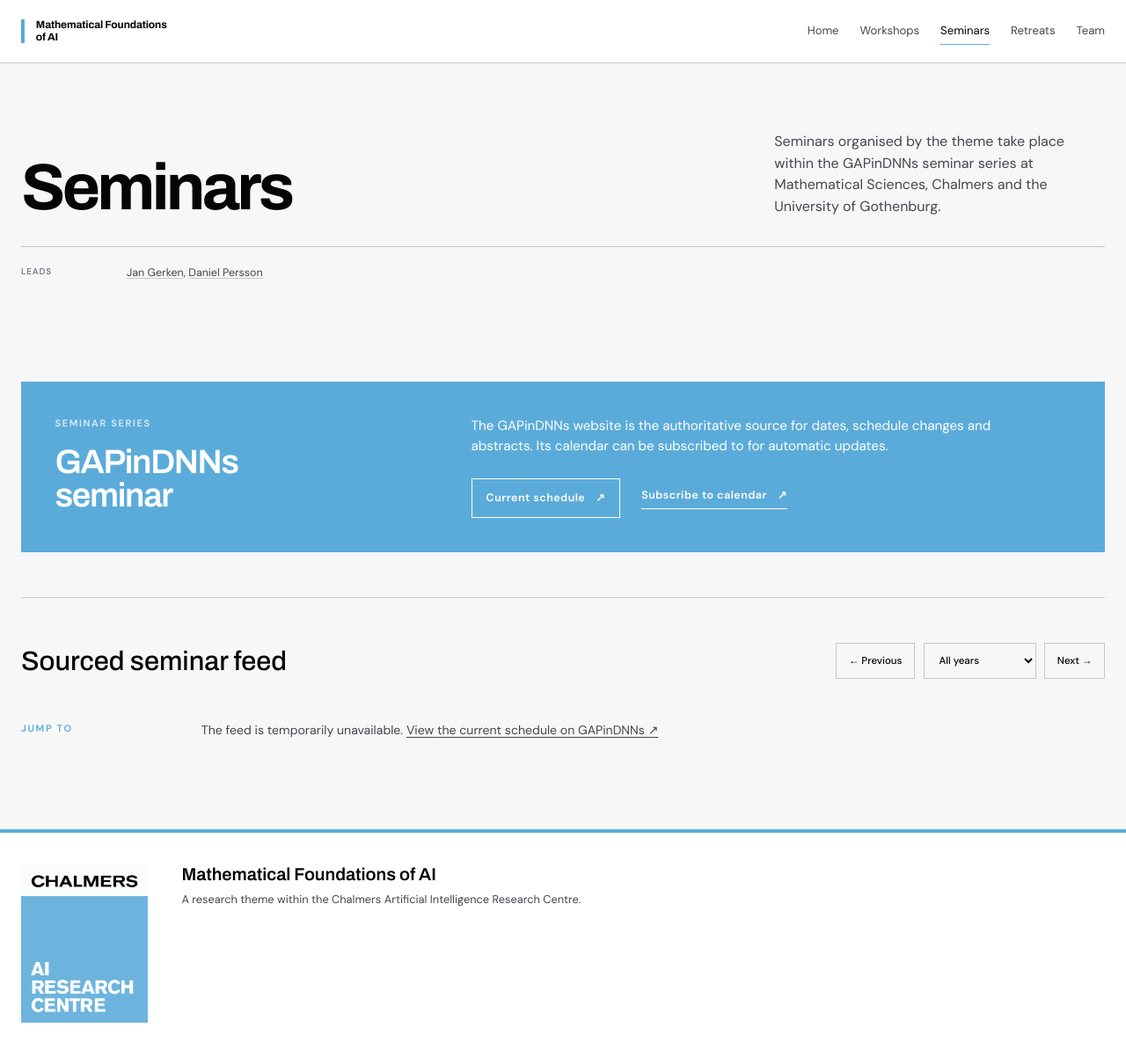
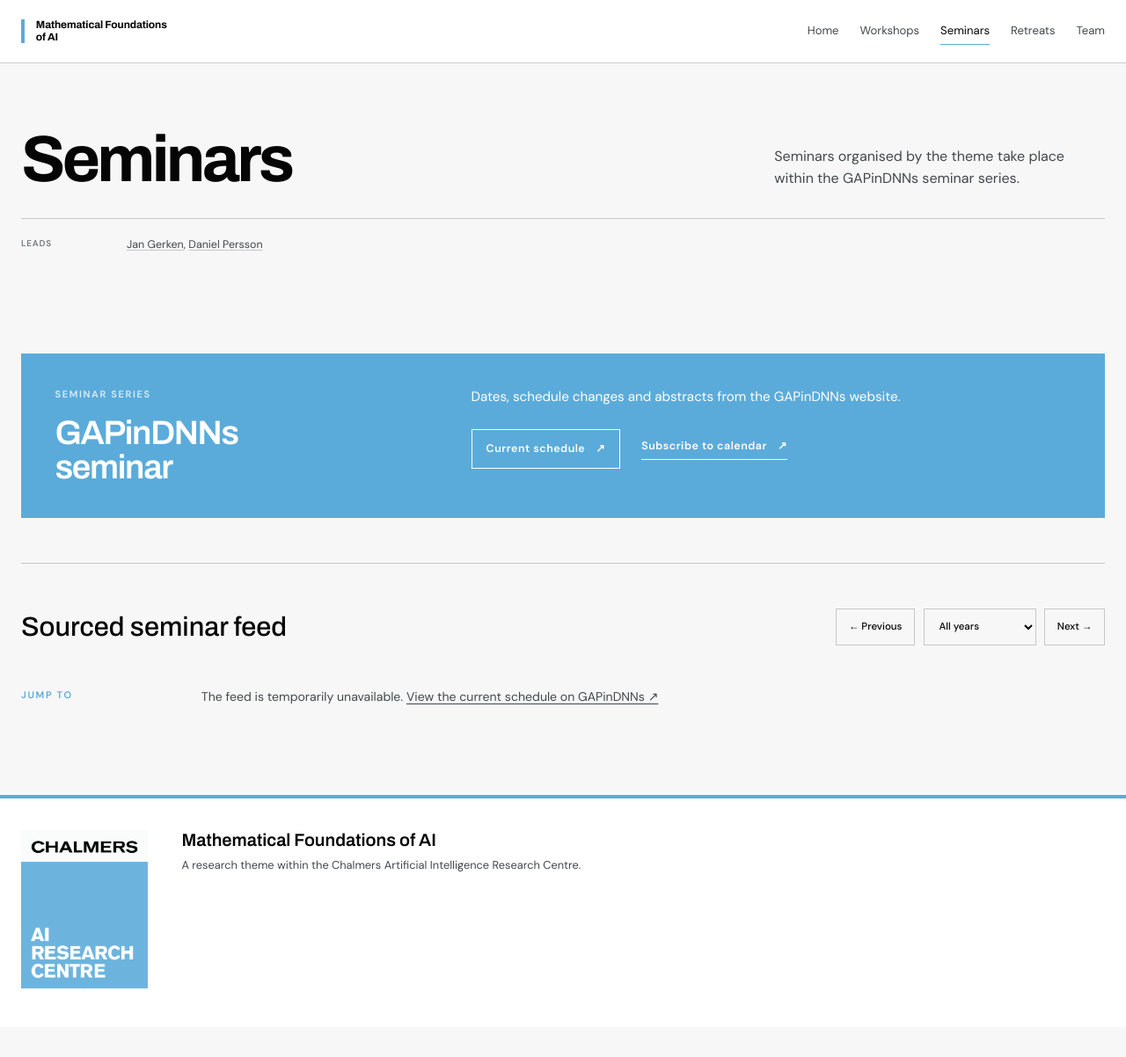
Before and after one commit to math-foundations-ai/math-foundations-ai.github.io, a Jekyll site: the page built from seminars.md, in a window 1280 px wide and 1207 px high. Shown: the top 1202 px of the window at 88% size. Built offline with Jekyll 4.4.1, drawn with Linux system fonts in a browser that asks for light colours.

Commit message:
Refine seminar copy and landing activity count

```diff
--- a/assets/js/site.js
+++ b/assets/js/site.js
@@ -258,7 +258,7 @@ function renderGapPreview(talks) {
   if (!preview) return;
 
   preview.replaceChildren();
-  talks.slice(0, 4).forEach((talk) => {
+  talks.slice(0, 2).forEach((talk) => {
     const item = document.createElement('li');
     item.className = 'seminar-news-item';
     const link = externalLink('', talk.sourceUrl);
--- a/seminars.md
+++ b/seminars.md
@@ -12,7 +12,7 @@ activity_leads:
   <div class="page-lead-grid">
     <h1>Seminars</h1>
     <div class="page-intro">
-      <p>Seminars organised by the theme take place within the GAPinDNNs seminar series at Mathematical Sciences, Chalmers and the University of Gothenburg.</p>
+      <p>Seminars organised by the theme take place within the GAPinDNNs seminar series.</p>
     </div>
   </div>
   {% include activity-organisation.html %}
@@ -25,7 +25,7 @@ activity_leads:
       <h2 id="gapindnns-heading">GAPinDNNs seminar</h2>
     </div>
     <div class="seminar-source-copy">
-      <p>The GAPinDNNs website is the authoritative source for dates, schedule changes and abstracts. Its calendar can be subscribed to for automatic updates.</p>
+      <p>Dates, schedule changes and abstracts from the GAPinDNNs website.</p>
       <div class="seminar-source-actions">
         <a class="button-link" href="https://gapindnns.github.io/_pages/seminar.html" target="_blank" rel="noopener noreferrer">Current schedule <span aria-hidden="true">↗</span></a>
         <a class="text-link" href="https://gapindnns.github.io/downloads/calendar.ics" target="_blank" rel="noopener noreferrer">Subscribe to calendar <span aria-hidden="true">↗</span></a>
```
Also changed, not shown: index.md (+1 -1 lines).
